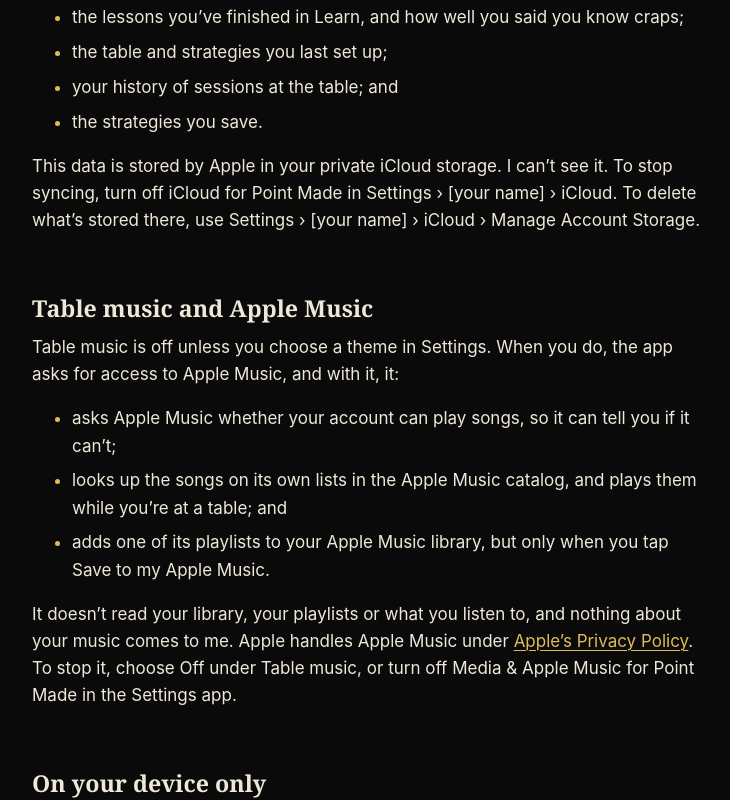
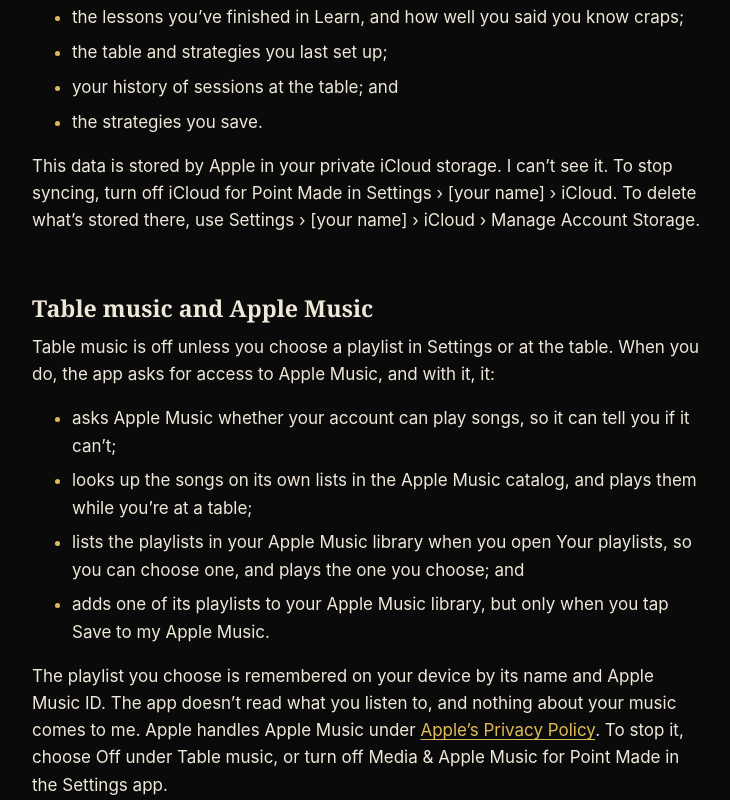
Before and after one commit to jsferry91/pointmadecraps.com, a plain HTML site: page privacy/index.html in a window 1280 px wide. Shown: the part 2000-2800 px from the top of the page, without its empty margins (272-1002 px from the left). Drawn offline with Linux system fonts and the light colour scheme.

Commit message:
Table music can play the player's own playlists
The privacy page now says the app lists the playlists in the player's
Apple Music library when they open Your playlists, plays the one chosen,
and remembers it on the device. The home page mentions it.

Co-Authored-By: Claude Opus 5.5 <noreply@anthropic.com>

```diff
--- a/privacy/index.html
+++ b/privacy/index.html
@@ -32,7 +32,7 @@
 
   <main id="main">
     <div class="column">
-      <p class="updated">Last updated 24 November 2026</p>
+      <p class="updated">Last updated 25 November 2026</p>
 
       <p>Point Made: Learn &amp; Play Craps (“Point Made”, “the app”) is made by Jordan Ferry, an independent developer (“I”, “me”). This policy explains what information the app uses, who handles it, and the choices you have.</p>
 
@@ -71,13 +71,14 @@
       <p>This data is stored by Apple in your private iCloud storage. I can’t see it. To stop syncing, turn off iCloud for Point Made in Settings › [your name] › iCloud. To delete what’s stored there, use Settings › [your name] › iCloud › Manage Account Storage.</p>
 
       <h2>Table music and Apple Music</h2>
-      <p>Table music is off unless you choose a theme in Settings. When you do, the app asks for access to Apple Music, and with it, it:</p>
+      <p>Table music is off unless you choose a playlist in Settings or at the table. When you do, the app asks for access to Apple Music, and with it, it:</p>
       <ul>
         <li>asks Apple Music whether your account can play songs, so it can tell you if it can’t;</li>
-        <li>looks up the songs on its own lists in the Apple Music catalog, and plays them while you’re at a table; and</li>
+        <li>looks up the songs on its own lists in the Apple Music catalog, and plays them while you’re at a table;</li>
+        <li>lists the playlists in your Apple Music library when you open Your playlists, so you can choose one, and plays the one you choose; and</li>
         <li>adds one of its playlists to your Apple Music library, but only when you tap Save to my Apple Music.</li>
       </ul>
-      <p>It doesn’t read your library, your playlists or what you listen to, and nothing about your music comes to me. Apple handles Apple Music under <a href="https://www.apple.com/legal/privacy/">Apple’s Privacy Policy</a>. To stop it, choose Off under Table music, or turn off Media &amp; Apple Music for Point Made in the Settings app.</p>
+      <p>The playlist you choose is remembered on your device by its name and Apple Music ID. The app doesn’t read what you listen to, and nothing about your music comes to me. Apple handles Apple Music under <a href="https://www.apple.com/legal/privacy/">Apple’s Privacy Policy</a>. To stop it, choose Off under Table music, or turn off Media &amp; Apple Music for Point Made in the Settings app.</p>
 
       <h2>On your device only</h2>
       <p>A game in progress, your daily allowance and credits, and settings such as sound, haptics and table music are kept only on your device. Deleting the app deletes them.</p>
```
Also changed, not shown: index.html (+1 -1 lines).
